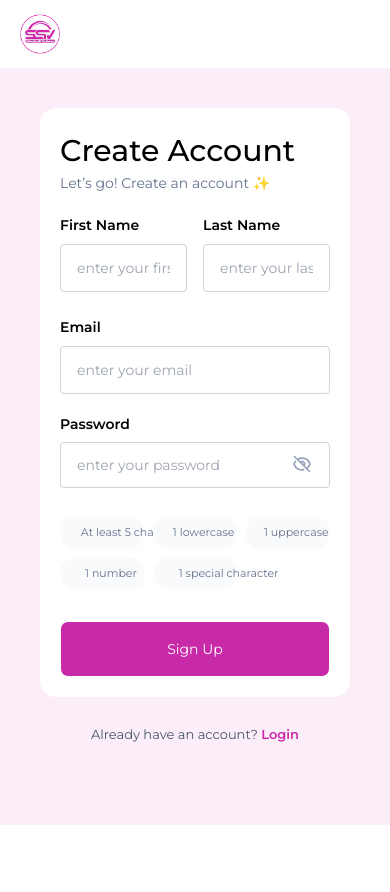
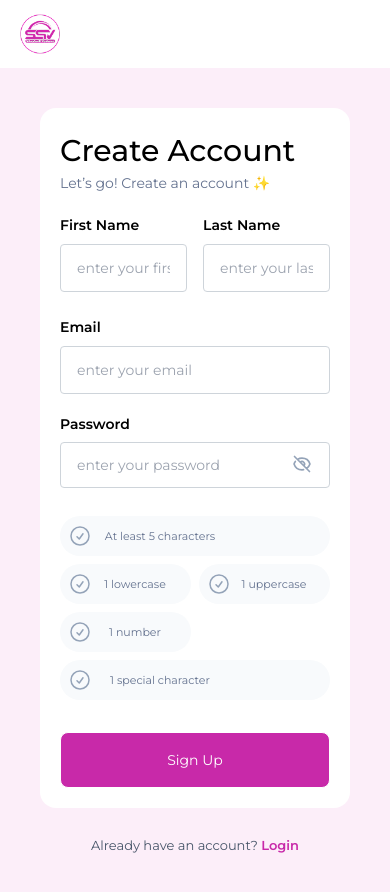
Before and after one commit to timoshimmo/silverswift, a React (Create React App) app: page /signup in a window 390 px wide. Shown: the top 892 px of the page. Before the commit the page ends 844 px from the top, so only its background shows below. Built offline with nearby package versions, Linux system fonts and the light colour scheme.

Commit message:
Form updates

```diff
--- a/src/pages/signup.tsx
+++ b/src/pages/signup.tsx
@@ -166,8 +166,8 @@ const SignUp = () => {
                                             className="mb-5"
                                         />
 
-                                        <div className='w-full grid grid-cols-3 gap-2'>
-                                            <div className='flex gap-2 rounded-full bg-[#F8FAFC] p-2 items-center'>
+                                        <div className='w-full grid lg:grid-cols-3 grid-cols-2 gap-2'>
+                                            <div className='flex gap-2 rounded-full bg-[#F8FAFC] p-2 items-center max-sm:col-span-2'>
                                                 <svg xmlns="http://www.w3.org/2000/svg" fill="none" viewBox="0 0 24 24" strokeWidth={1.5} stroke="#94a3b8" className="w-6">
   <path strokeLinecap="round" strokeLinejoin="round" d="M9 12.75 11.25 15 15 9.75M21 12a9 9 0 1 1-18 0 9 9 0 0 1 18 0Z" />
 </svg>
@@ -191,7 +191,7 @@ const SignUp = () => {
 </svg>
                                                 <span className='text-[11px] text-blue-gray min-w-[70px]'>1 number</span>
                                             </div>
-                                            <div className='flex gap-2 rounded-full bg-[#F8FAFC] items-center p-2'>
+                                            <div className='flex gap-2 rounded-full bg-[#F8FAFC] items-center p-2 max-sm:col-span-2'>
                                                 <svg xmlns="http://www.w3.org/2000/svg" fill="none" viewBox="0 0 24 24" strokeWidth={1.5} stroke="#94a3b8" className="w-6">
   <path strokeLinecap="round" strokeLinejoin="round" d="M9 12.75 11.25 15 15 9.75M21 12a9 9 0 1 1-18 0 9 9 0 0 1 18 0Z" />
 </svg>
```
